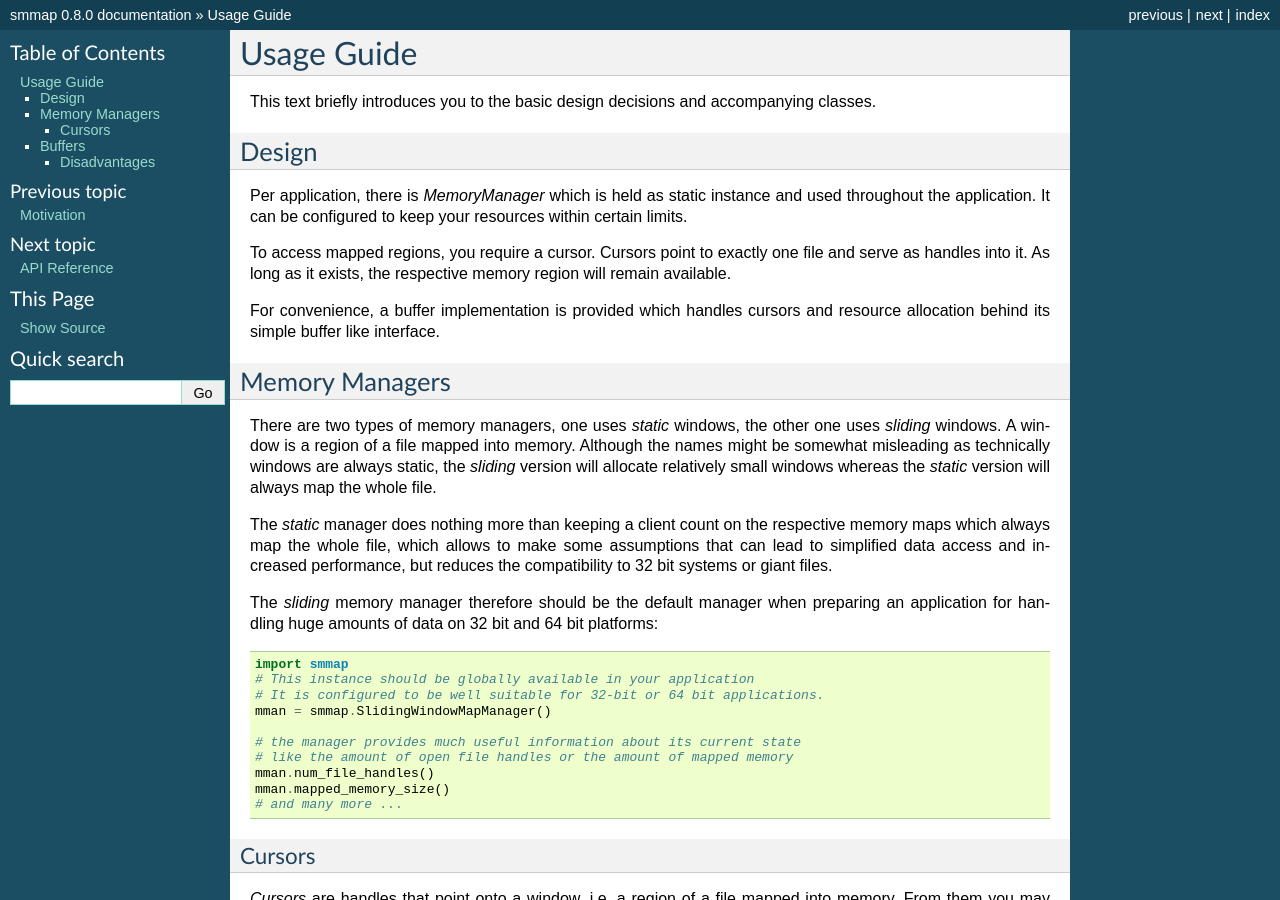
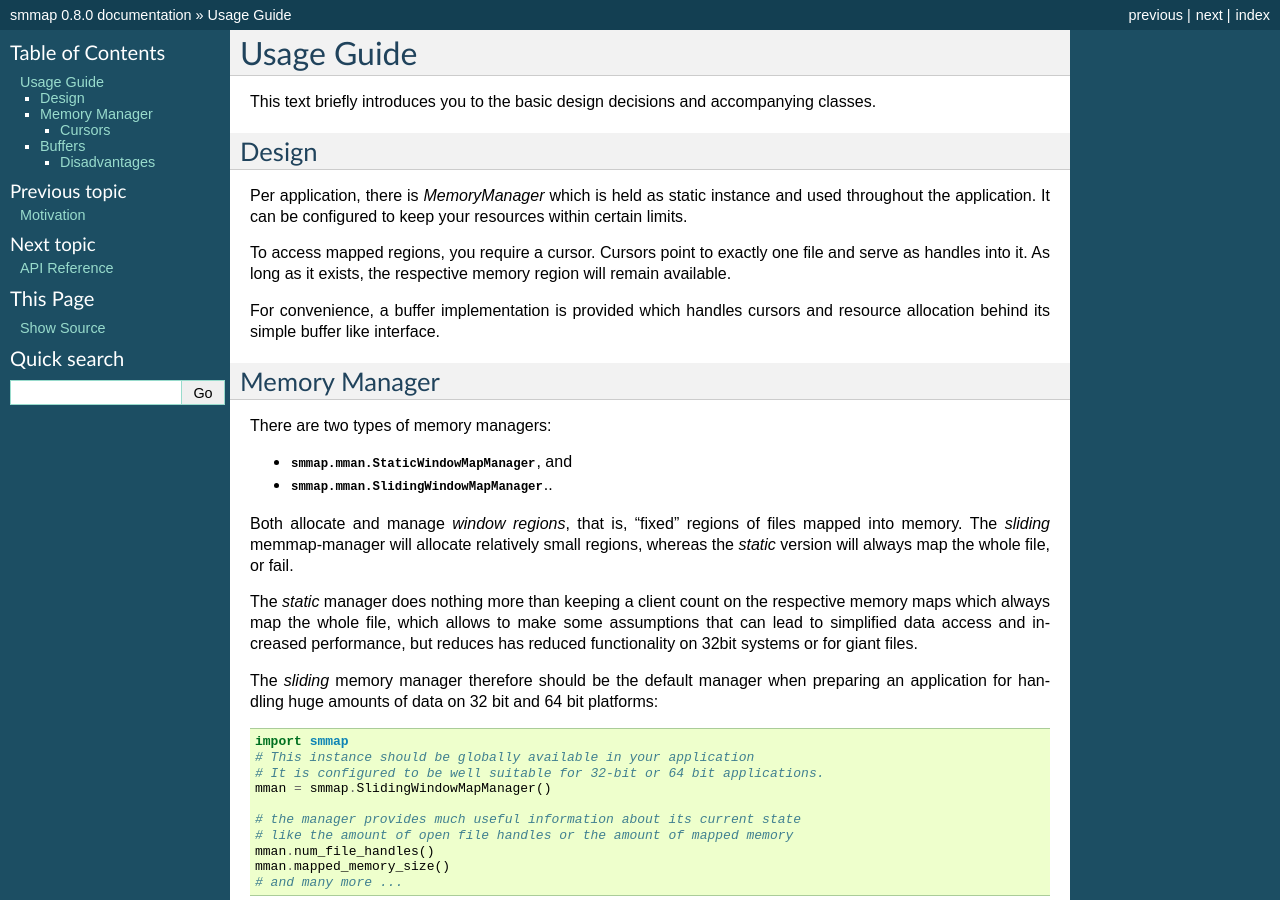
Before and after one commit to gitpython-developers/smmap, a Sphinx documentation site: the page built from doc/source/tutorial.rst, in a window 1280 px wide and 900 px high. Built offline with Sphinx 7.4.7, drawn with Linux system fonts in a browser that asks for light colours.

Commit message:
doc(mman): improve tutorial explaination for memmap-managers.

```diff
--- a/doc/source/tutorial.rst
+++ b/doc/source/tutorial.rst
@@ -15,13 +15,24 @@ To access mapped regions, you require a cursor. Cursors point to exactly one fil
 For convenience, a buffer implementation is provided which handles cursors and resource allocation behind its simple buffer like interface.
 
 ***************
-Memory Managers
+Memory Manager
 ***************
-There are two types of memory managers, one uses *static* windows, the other one uses *sliding* windows. A window is a region of a file mapped into memory. Although the names might be somewhat misleading as technically windows are always static, the *sliding* version will allocate relatively small windows whereas the *static* version will always map the whole file.
+There are two types of memory managers:
 
-The *static* manager does nothing more than keeping a client count on the respective memory maps which always map the whole file, which allows to make some assumptions that can lead to simplified data access and increased performance, but reduces the compatibility to 32 bit systems or giant files.
+- :class:`smmap.mman.StaticWindowMapManager`, and
+- :class:`smmap.mman.SlidingWindowMapManager`..
 
-The *sliding* memory manager therefore should be the default manager when preparing an application for handling huge amounts of data on 32 bit and 64 bit platforms::
+Both allocate and manage *window regions*, that is, "fixed" regions of files mapped into memory.
+The *sliding* memmap-manager will allocate relatively small regions, whereas
+the *static* version will always map the whole file, or fail.
+
+The *static* manager does nothing more than keeping a client count on the respective memory maps
+which always map the whole file, which allows to make some assumptions that can lead to
+simplified data access and increased performance, but reduces has reduced functionality
+on 32bit systems or for giant files.
+
+The *sliding* memory manager therefore should be the default manager when preparing an application
+for handling huge amounts of data on 32 bit and 64 bit platforms::
 
     import smmap
     # This instance should be globally available in your application
@@ -37,7 +48,8 @@ The *sliding* memory manager therefore should be the default manager when prepar
 
 Cursors
 *******
-*Cursors* are handles that point onto a window, i.e. a region of a file mapped into memory. From them you may obtain a buffer through which the data of that window can actually be accessed::
+*Cursors* are handles that point onto a window, i.e. a region of a file mapped into memory.
+From them you may obtain a buffer through which the data of that window can actually be accessed::
 
     import smmap.test.lib
     fc = smmap.test.lib.FileCreator(1024*1024*8, "test_file")
```
